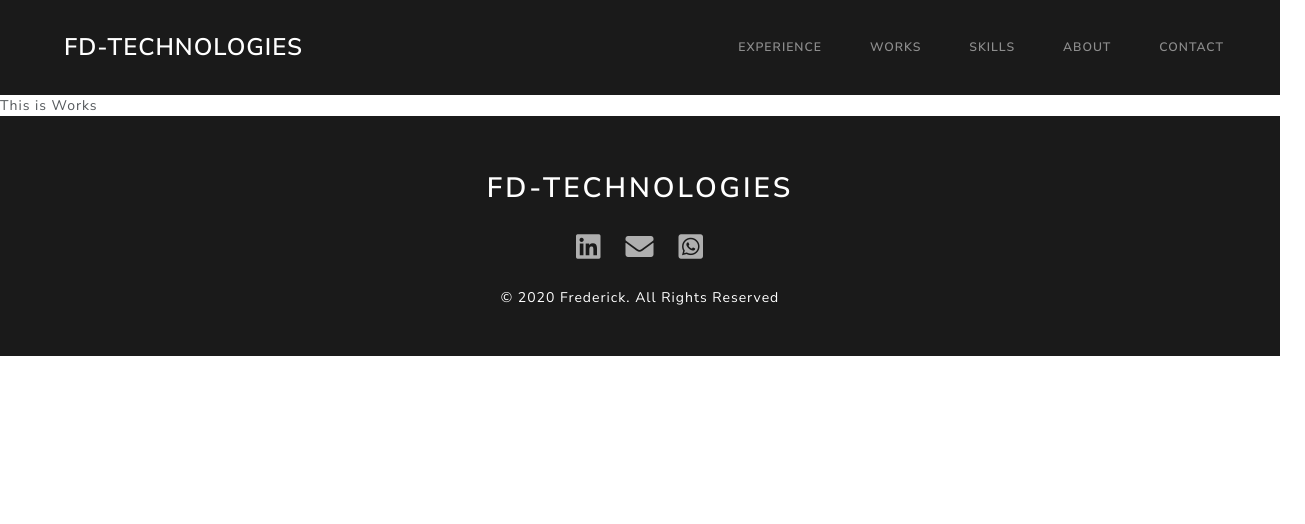
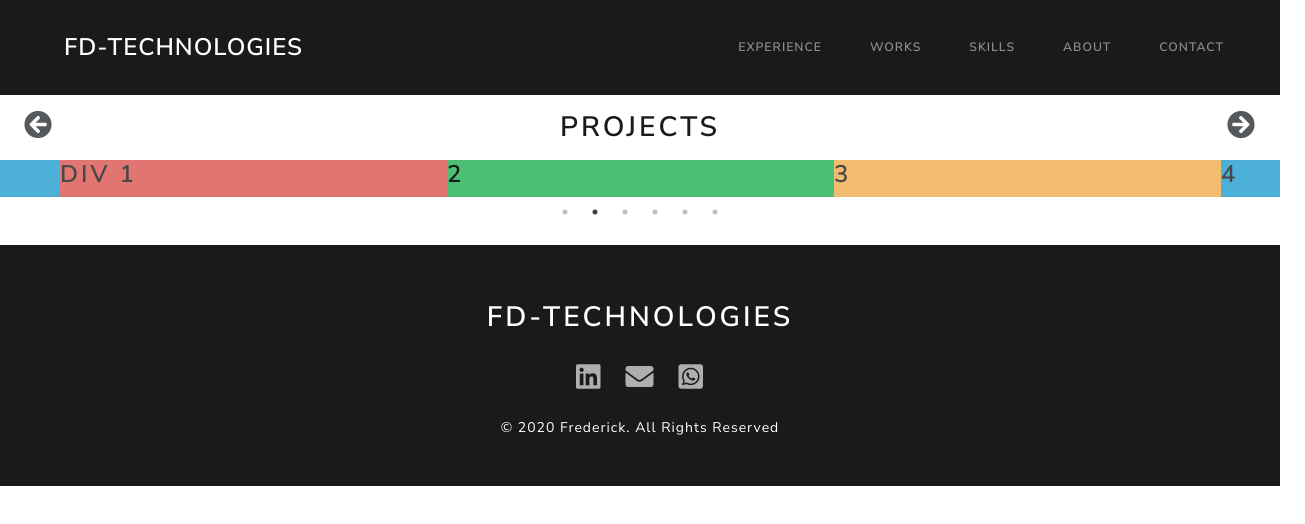
Before and after one commit to Frederick-88/fd-technologies-react, a React (Create React App) app: page /works in a window 1280 px wide. Shown: the top 524 px of the page, 1305 px wide, since content can reach past the window. Built offline with nearby package versions, Linux system fonts and the light colour scheme.

Commit message:
USING REACT SLICK

```diff
--- a/package.json
+++ b/package.json
@@ -12,7 +12,9 @@
     "react": "^16.13.1",
     "react-dom": "^16.13.1",
     "react-router-dom": "^5.1.2",
-    "react-scripts": "3.4.1"
+    "react-scripts": "3.4.1",
+    "react-slick": "^0.26.1",
+    "slick-carousel": "^1.8.1"
   },
   "scripts": {
     "start": "react-scripts start",
--- a/src/components/Works/Works.js
+++ b/src/components/Works/Works.js
@@ -1,6 +1,75 @@
-import React from "react";
-import "../style.css";
+import React, { Component } from "react";
+import Slider from "react-slick";
+import "./works.css";
 
-export default function Works() {
-  return <div>This is Works</div>;
+export default class CenterMode extends Component {
+  constructor(props) {
+    super(props);
+    this.play = this.play.bind(this);
+    this.pause = this.pause.bind(this);
+    this.next = this.next.bind(this);
+    this.previous = this.previous.bind(this);
+  }
+  play() {
+    this.slider.slickPlay();
+  }
+  pause() {
+    this.slider.slickPause();
+  }
+  next() {
+    this.slider.slickNext();
+  }
+  previous() {
+    this.slider.slickPrev();
+  }
+
+  render() {
+    const settings = {
+      dots: true,
+      className: "center",
+      centerMode: true,
+      infinite: true,
+      centerPadding: "60px",
+      slidesToShow: 3,
+      speed: 500,
+      slidesToScroll: 1,
+      autoplay: true,
+      autoplaySpeed: 4000,
+    };
+    return (
+      <div>
+        <div className="d-flex d-row justify-content-center my-3">
+          <p className="mr-auto ml-4 my-0" onClick={this.previous}>
+            <i class="fas fa-arrow-circle-left fa-2x" />
+          </p>
+          <h2 className="my-0">PROJECTS</h2>
+          <p className="ml-auto mr-4 my-0" onClick={this.next}>
+            <i class="fas fa-arrow-circle-right fa-2x" />
+          </p>
+        </div>
+        <div className="mt-3 mb-5">
+          <Slider ref={(slider) => (this.slider = slider)} {...settings}>
+            <div className="bg-danger">
+              <h3>DIV 1</h3>
+            </div>
+            <div className="bg-success">
+              <h3>2</h3>
+            </div>
+            <div className="bg-warning">
+              <h3>3</h3>
+            </div>
+            <div className="bg-info">
+              <h3>4</h3>
+            </div>
+            <div className="bg-warning">
+              <h3>5</h3>
+            </div>
+            <div className="bg-info">
+              <h3>6</h3>
+            </div>
+          </Slider>
+        </div>
+      </div>
+    );
+  }
 }
--- /dev/null
+++ b/src/components/Works/works.css
@@ -0,0 +1,6 @@
+.slick-slide {
+  opacity: 0.8;
+}
+.slick-current {
+  opacity: 1;
+}
```
Also changed, not shown: src/index.js (+8 -6 lines), 1 other file (tests, documents, lock files or other folders).
